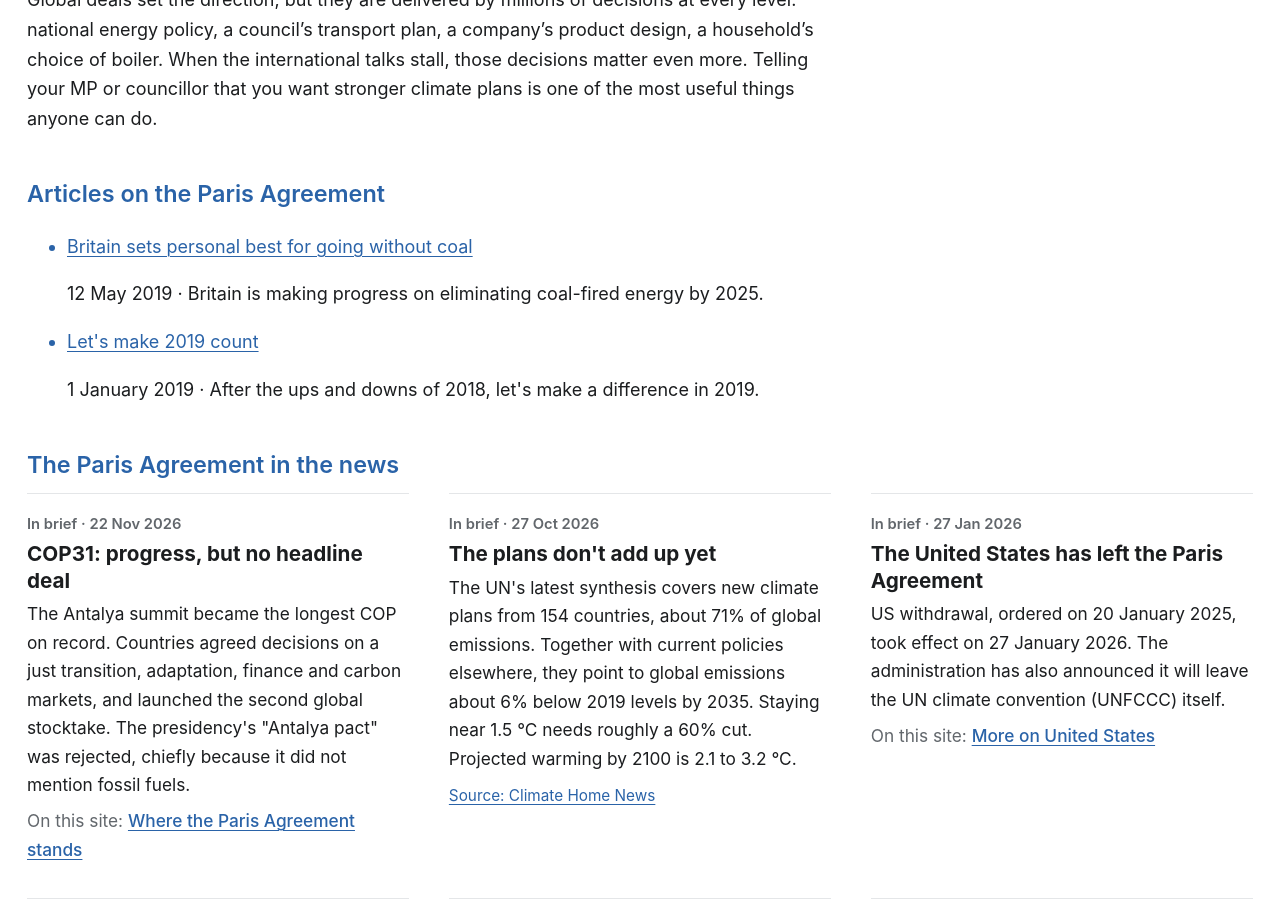
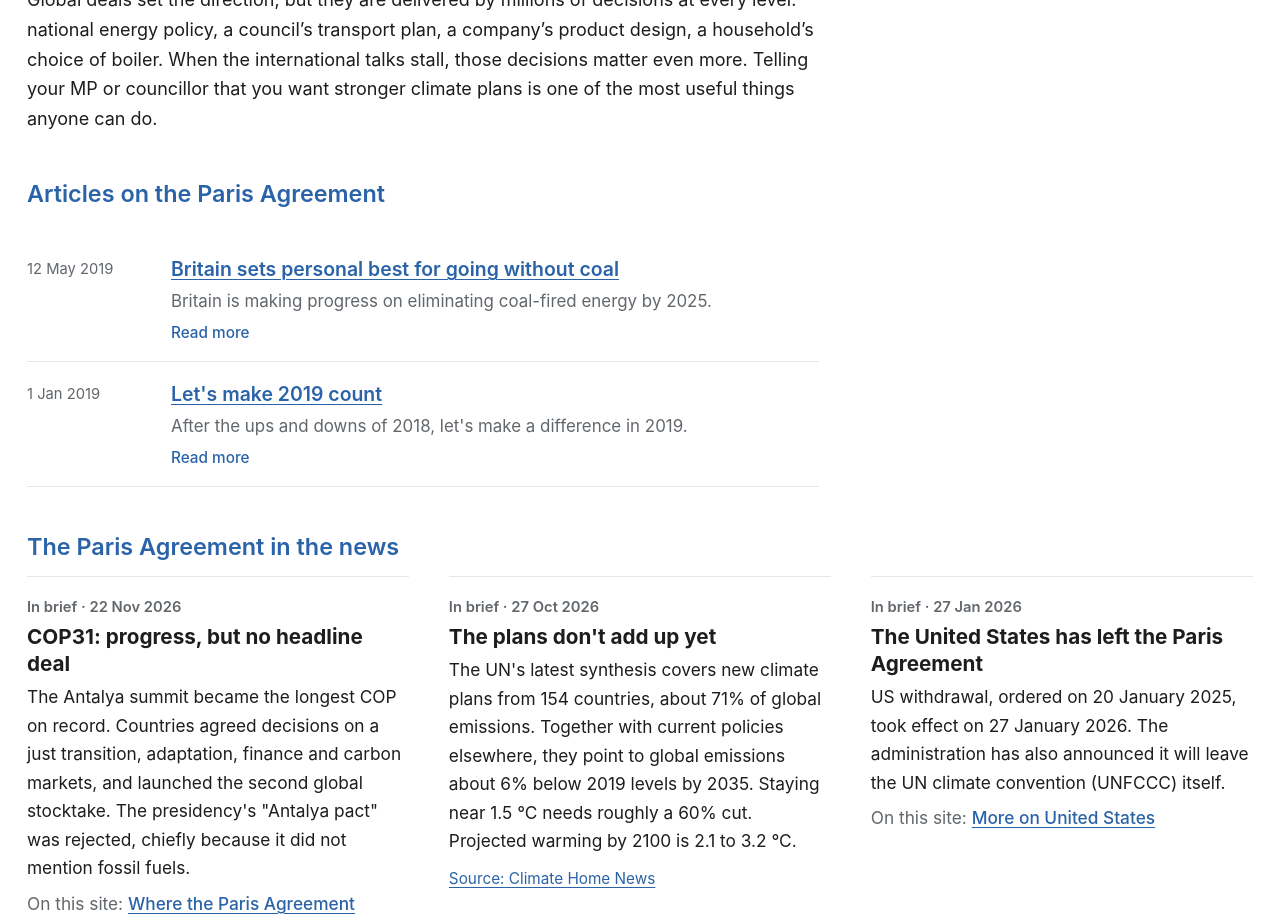
Before and after one commit to multiplicit-com/carbonhandprint, a Jekyll site: the page built from paris-agreement.md, in a window 1280 px wide and 1400 px high, scrolled down 4806 px, cut to the strip 0-915 px from the top of the window. Built offline with Jekyll 4.4.1, drawn with Linux system fonts in a browser that asks for light colours.

Commit message:
Make whole article list items clickable
One shared list item for the homepage, archive, related, country,
author and Paris lists, with a Read more cue.

Co-Authored-By: Claude Opus 5.5 <noreply@anthropic.com>
Claude-Session: https://claude.ai/code/session_01Li7jXRtkERso7tJFT24TLP

```diff
--- /dev/null
+++ b/_includes/postitem.html
@@ -0,0 +1 @@
+<li><a class="pl" href="{{ include.post.url | relative_url }}"><time datetime="{{ include.post.date | date_to_xmlschema }}">{{ include.post.date | date: "%-d %b %Y" }}</time><span class="pl-body"><span class="pl-title">{{ include.post.title }}</span>{% if include.post.description %}<span class="pl-desc">{{ include.post.description }}</span>{% endif %}<span class="pl-more">Read more</span></span></a></li>
--- a/_includes/related.html
+++ b/_includes/related.html
@@ -1,7 +1,7 @@
 {% assign rel = site.posts | where_exp: "p", "p.tags contains include.tag" %}{% if rel.size > 0 %}
 <section class="related">
 <h2>{{ include.title | default: "Related articles" }}</h2>
-<ul class="posts">
-{% for post in rel %}<li><a href="{{ post.url | relative_url }}">{{ post.title }}</a><p>{{ post.date | date: "%-d %B %Y" }}{% if post.description %} · {{ post.description }}{% endif %}</p></li>
+<ul class="postlist">
+{% for post in rel %}{% include postitem.html post=post %}
 {% endfor %}</ul>
 </section>{% endif %}
--- a/_layouts/author.html
+++ b/_layouts/author.html
@@ -6,7 +6,7 @@ layout: default
   <h1>{{ a.name }}</h1>
   {% if a.bio %}<p class="lede">{{ a.bio }}</p>{% endif %}
   {% assign mine = site.posts | where: "author", page.author_key %}
-  <ul class="posts">
-  {% for post in mine %}<li><a href="{{ post.url | relative_url }}">{{ post.title }}</a><p>{{ post.date | date: "%-d %B %Y" }}{% if post.description %} · {{ post.description }}{% endif %}</p></li>
+  <ul class="postlist">
+  {% for post in mine %}{% include postitem.html post=post %}
   {% endfor %}</ul>
 </article>
--- a/_layouts/country.html
+++ b/_layouts/country.html
@@ -29,8 +29,8 @@ layout: default
   {% assign posts = site.posts | where_exp: "p", "p.countries contains page.country" %}
   {% if posts.size > 0 %}
   <h2>Articles</h2>
-  <ul class="posts">
-  {% for post in posts %}<li><a href="{{ post.url | relative_url }}">{{ post.title }}</a><p>{{ post.date | date: "%-d %B %Y" }}{% if post.description %} · {{ post.description }}{% endif %}</p></li>
+  <ul class="postlist">
+  {% for post in posts %}{% include postitem.html post=post %}
   {% endfor %}</ul>
   {% endif %}
 
--- a/assets/css/main.css
+++ b/assets/css/main.css
@@ -267,3 +267,14 @@ ul li::marker{color:var(--accent,var(--soft))}
 .linkcard .lc-title{font-size:1.12rem;line-height:1.3}
 .linkcard .lc-desc{font-size:.95rem}
 }
+/* Article lists: the whole item is the link */
+.postlist>li,.prose .postlist>li{display:block;padding:0;border-bottom:1px solid var(--rule)}
+.postlist a.pl,.prose .postlist a.pl{display:grid;grid-template-columns:7rem 1fr;gap:1rem;padding:.9rem 0;text-decoration:none;color:var(--ink);font-family:var(--body);font-size:1rem;font-weight:400}
+.postlist a.pl time{font-family:var(--ui);font-size:.82rem;color:var(--soft);padding-top:.2rem;white-space:nowrap}
+.postlist .pl-title{display:block;font-family:var(--head);font-size:1.08rem;font-weight:600;color:var(--accent,var(--link));text-decoration:underline;text-decoration-thickness:1px;text-underline-offset:3px}
+.postlist .pl-desc{display:block;margin-top:.2rem;color:var(--soft);font-size:.94rem;line-height:1.5}
+.postlist .pl-more{display:block;margin-top:.3rem;font-family:var(--ui);font-size:.85rem;font-weight:500;color:var(--accent,var(--link))}
+.postlist a.pl:hover{background:color-mix(in srgb,var(--accent,var(--link)) 4%,transparent)}
+.postlist a.pl:hover .pl-title{text-decoration-thickness:2px}
+.postlist a.pl:hover .pl-more{text-decoration:underline}
+@media(max-width:520px){.postlist a.pl,.prose .postlist a.pl{grid-template-columns:1fr;gap:.2rem}}
--- a/paris-agreement.md
+++ b/paris-agreement.md
@@ -43,8 +43,8 @@ Global deals set the direction, but they are delivered by millions of decisions
 
 {% assign paris = site.posts | where_exp: "p", "p.tags contains 'paris-agreement'" %}
 {% if paris.size > 0 %}
-<ul class="posts">
-{% for post in paris %}<li><a href="{{ post.url | relative_url }}">{{ post.title }}</a><p>{{ post.date | date: "%-d %B %Y" }}{% if post.description %} · {{ post.description }}{% endif %}</p></li>
+<ul class="postlist">
+{% for post in paris %}{% include postitem.html post=post %}
 {% endfor %}</ul>
 {% else %}
 <p class="meta">Articles coming soon.</p>
```
Also changed, not shown: _includes/postlist.html (+1 -8 lines).
